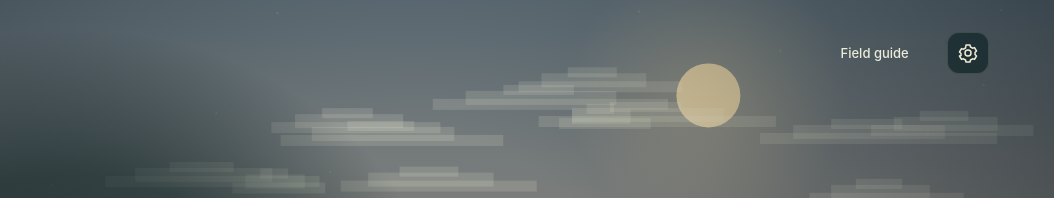
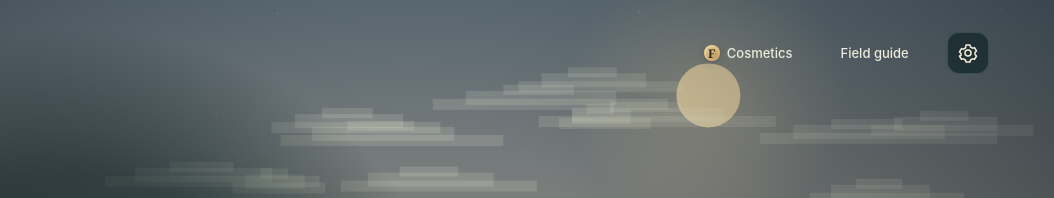
Before and after one commit to Diamondmm4/FlatCraft, a website: page index.html in a window 1280 px wide. Shown: the top 198 px of the page, 226-1280 px from the left. Drawn offline with Linux system fonts and the light colour scheme.

Commit message:
Make cosmetics button part of main menu HTML

```diff
--- a/index.html
+++ b/index.html
@@ -7,7 +7,7 @@
 <body>
  <canvas id="world" aria-label="FlatCraft game world"></canvas>
  <div id="title-screen" class="screen">
-  <header class="title-header"><a class="brand" href="#" aria-label="FlatCraft home"><img src="./icon.svg" alt=""><span>FlatCraft</span></a><div class="header-links"><button data-action="guide" class="text-button">Field guide</button><button data-action="settings" class="icon-button" aria-label="Settings" data-svg="settings"></button></div></header>
+  <header class="title-header"><a class="brand" href="#" aria-label="FlatCraft home"><img src="./icon.svg" alt=""><span>FlatCraft</span></a><div class="header-links"><button data-flatcraft-shop class="text-button shop-link"><span class="flat-token" aria-hidden="true">F</span><span>Cosmetics</span></button><button data-action="guide" class="text-button">Field guide</button><button data-action="settings" class="icon-button" aria-label="Settings" data-svg="settings"></button></div></header>
   <main class="title-main"><div class="eyebrow"><span class="tiny-star">✦</span> A WORLD OF YOUR OWN</div><h1>The world is<br>yours to make<span>.</span></h1><p class="intro">Find your path through a living, breathing wilderness.<br class="desktop"> One block. One discovery. One more adventure.</p><div class="title-actions"><button id="primary-play" class="button primary large" data-action="new"><span>Create a world</span><span data-svg="arrow"></span></button><button class="button secondary large" data-action="worlds"><span data-svg="world"></span>Your worlds</button></div><div id="continue-row" hidden><button id="continue-button" data-action="continue" class="continue-link"></button></div><div class="menu-controls"><span><kbd>A</kbd><kbd>D</kbd> Move</span><span><kbd>SPACE</kbd> Jump</span><span><kbd>E</kbd> Inventory</span></div></main>
   <footer class="title-footer"><div class="landscape-caption"><span class="live-dot"></span> ENDLESS CURIOSITY. A NEW PERSPECTIVE.</div><span>FlatCraft · First Horizons <b>1.0</b></span></footer>
  </div>
```
